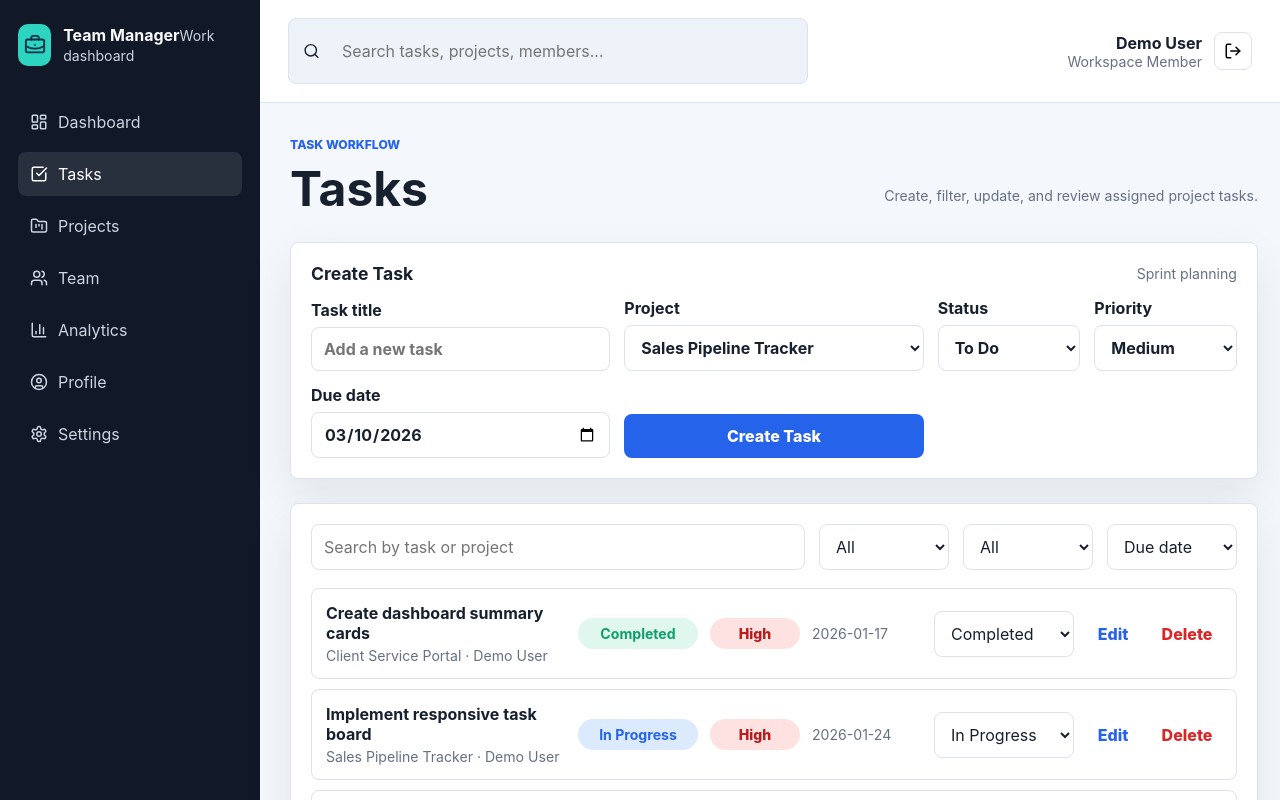
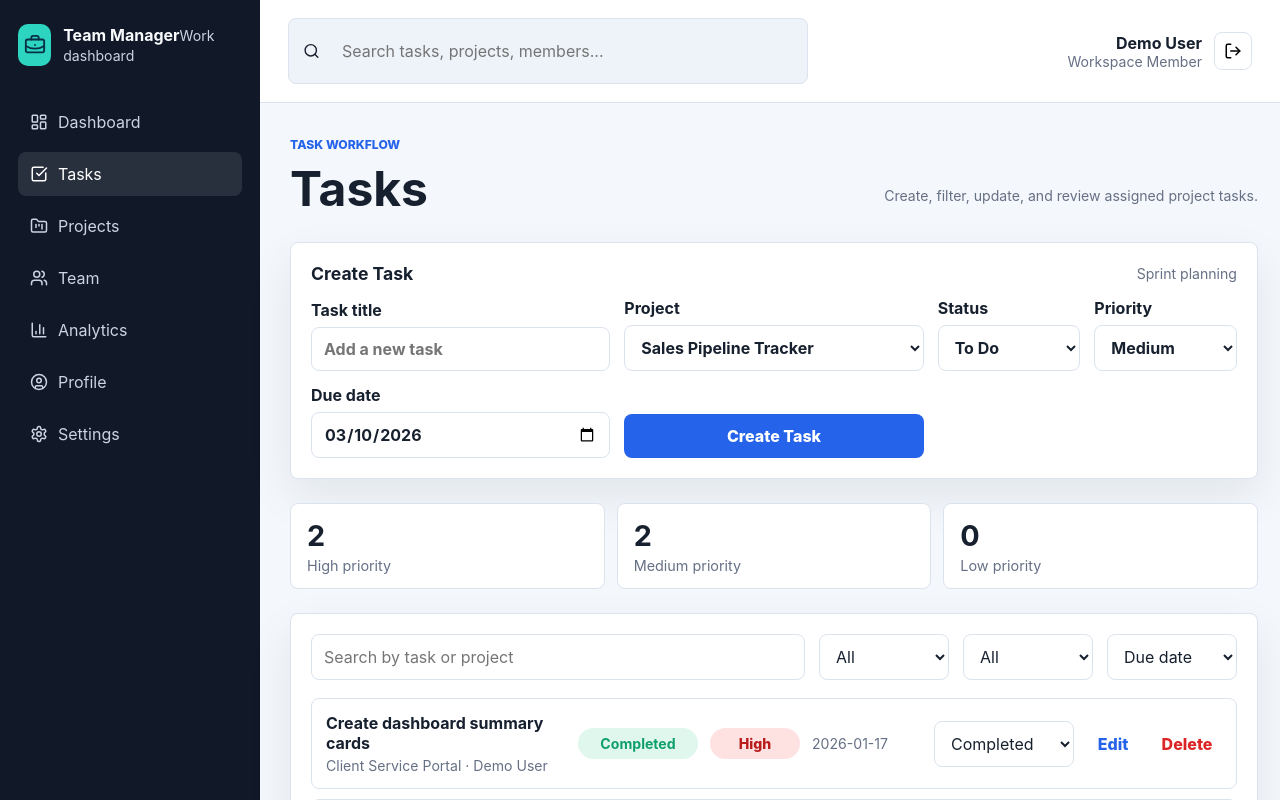
Before and after one commit to ManishJungAdhikari/team-task-management-system, a React (Vite) app: page /tasks in a window 1280 px wide. Shown: the top 800 px of the page. Built offline with nearby package versions, Linux system fonts and the light colour scheme.

Commit message:
add task priority overview

```diff
--- a/src/pages/Tasks.jsx
+++ b/src/pages/Tasks.jsx
@@ -20,6 +20,10 @@ export default function Tasks() {
       .filter((task) => (priority === 'All' ? true : task.priority === priority))
       .sort((a, b) => String(a[sortBy]).localeCompare(String(b[sortBy])));
   }, [tasks, query, status, priority, sortBy]);
+  const prioritySummary = ['High', 'Medium', 'Low'].map((level) => ({
+    level,
+    count: tasks.filter((task) => task.priority === level).length,
+  }));
 
   function createTask(task) {
     setTasks((current) => [{ ...task, id: Date.now() }, ...current]);
@@ -60,6 +64,15 @@ export default function Tasks() {
           <span>Sprint planning</span>
         </div>
         <TaskForm onCreate={createTask} />
+      </section>
+
+      <section className="priority-summary">
+        {prioritySummary.map((item) => (
+          <article key={item.level} className={`priority-summary-card ${item.level.toLowerCase()}`}>
+            <strong>{item.count}</strong>
+            <span>{item.level} priority</span>
+          </article>
+        ))}
       </section>
 
       <section className="panel">
--- a/src/styles/global.css
+++ b/src/styles/global.css
@@ -485,6 +485,30 @@ textarea {
 .priority-pill.medium { background: var(--orange-soft); color: var(--orange); }
 .priority-pill.low { background: var(--green-soft); color: var(--green); }
 
+.priority-summary {
+  display: grid;
+  grid-template-columns: repeat(3, minmax(0, 1fr));
+  gap: 12px;
+}
+
+.priority-summary-card {
+  display: grid;
+  gap: 4px;
+  border: 1px solid var(--line);
+  border-radius: 8px;
+  background: var(--surface);
+  padding: 14px 16px;
+}
+
+.priority-summary-card strong {
+  font-size: 1.8rem;
+}
+
+.priority-summary-card span {
+  color: var(--muted);
+  font-size: 0.9rem;
+}
+
 .empty-state {
   display: grid;
   place-items: center;
@@ -674,6 +698,7 @@ textarea {
   .content-grid,
   .project-grid,
   .quick-actions,
+  .priority-summary,
   .deadline-grid {
     grid-template-columns: 1fr 1fr;
   }
@@ -712,6 +737,7 @@ textarea {
   .content-grid,
   .project-grid,
   .quick-actions,
+  .priority-summary,
   .deadline-grid,
   .task-form,
   .toolbar,
```
